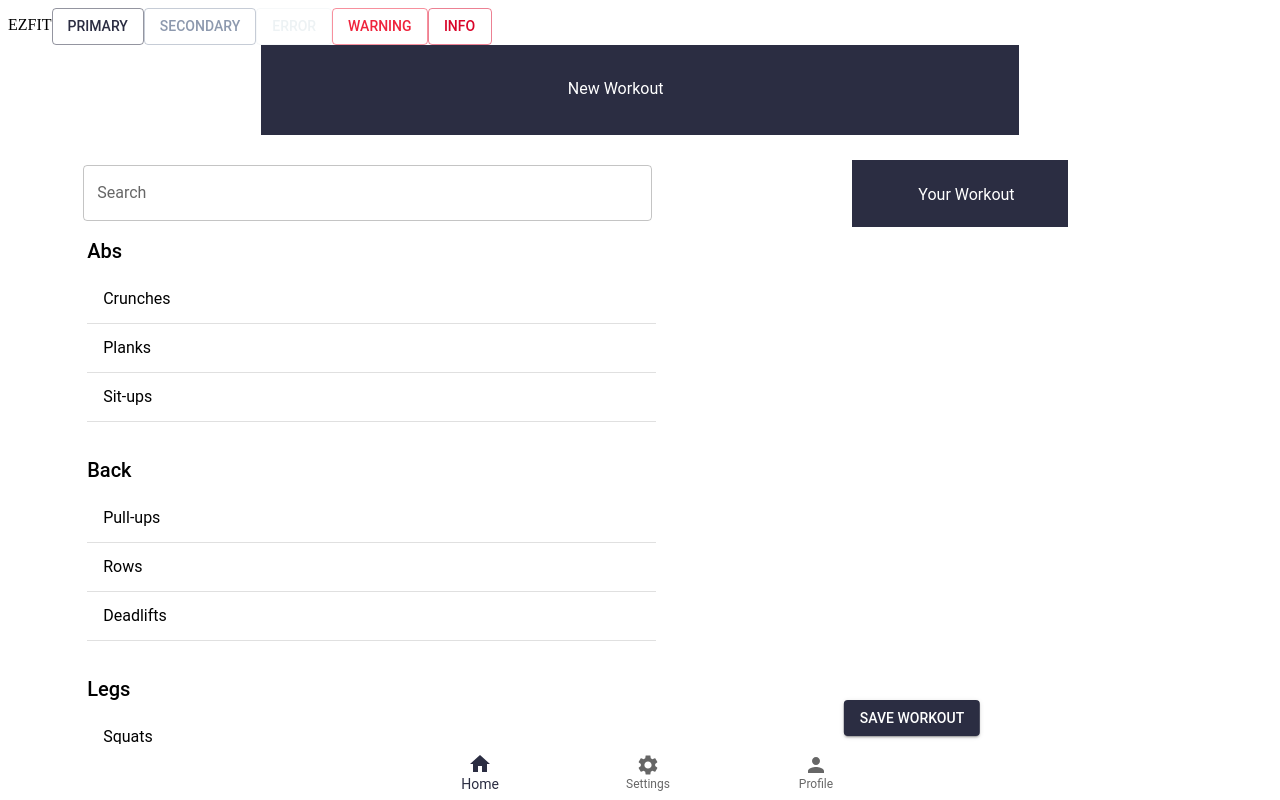
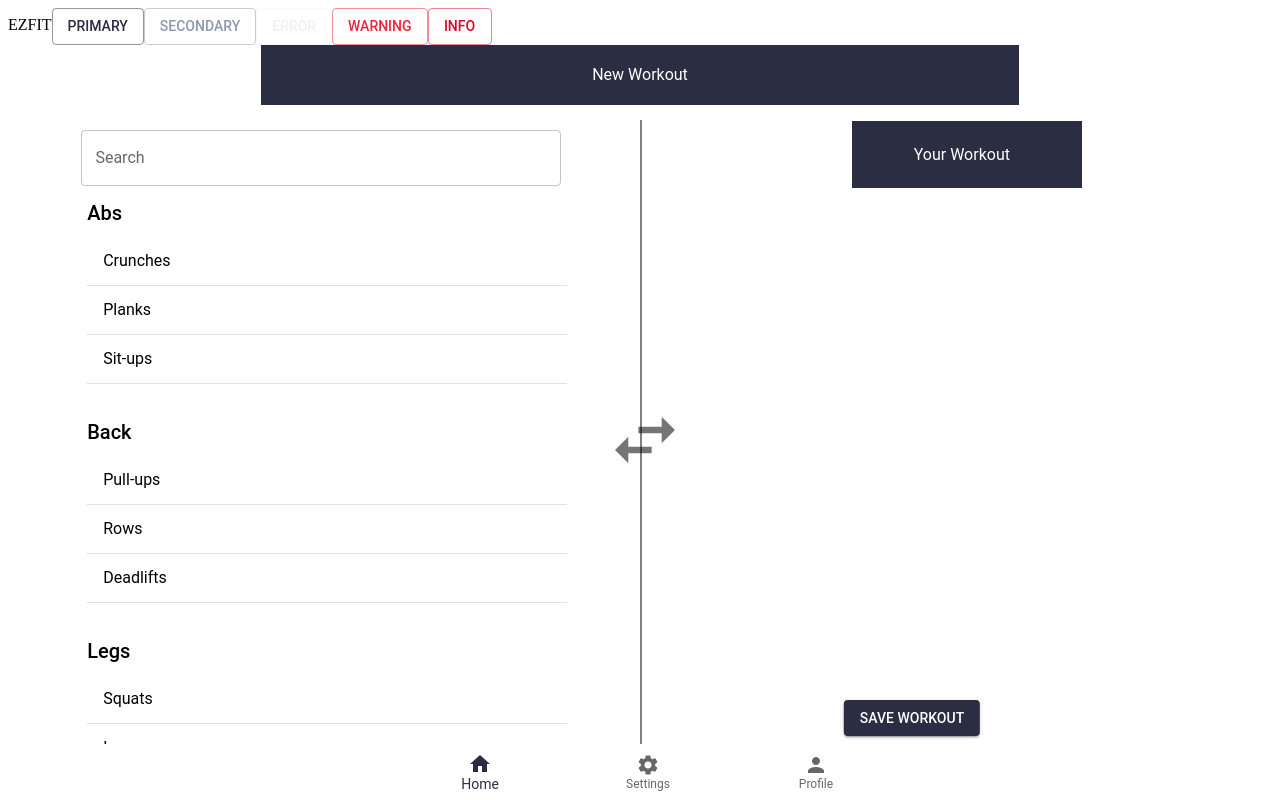
Before and after one commit to joshchyeonlee/EZFit, a React (Create React App) app: page / in a window 1280 px wide. Built offline with nearby package versions, Linux system fonts and the light colour scheme.

Commit message:
feat: fix styling

```diff
--- a/src/workout/NewWorkout.tsx
+++ b/src/workout/NewWorkout.tsx
@@ -1,18 +1,16 @@
 import * as React from 'react'
 import { useState } from 'react'
-import Button from '@mui/material/Button'
-import TextField from '@mui/material/TextField'
-import List from '@mui/material/List'
-import ListItem from '@mui/material/ListItem'
-import ListItemText from '@mui/material/ListItemText'
-import Divider from '@mui/material/Divider'
-import BottomNavigation from '@mui/material/BottomNavigation'
-import BottomNavigationAction from '@mui/material/BottomNavigationAction'
 import HomeIcon from '@mui/icons-material/Home'
 import SettingsIcon from '@mui/icons-material/Settings'
 import PersonIcon from '@mui/icons-material/Person'
-import { Box, Typography } from '@mui/material'
+import DeleteIcon from '@mui/icons-material/Delete';
+import { Box, Typography, Button, TextField, List, ListItem, ListItemText, Divider, BottomNavigation, BottomNavigationAction, IconButton } from '@mui/material'
+import { SwapHoriz } from '@mui/icons-material'
 
+interface Workout {
+    name: string;
+    index: number;
+}
 
 const categories: { name: string; exercises: string[] }[] = [
     { name: 'Abs', exercises: ['Crunches', 'Planks', 'Sit-ups'] },
@@ -23,7 +21,7 @@ const categories: { name: string; exercises: string[] }[] = [
 
 const NewWorkout = (): JSX.Element => {
     const [search, setSearch] = useState<string>('')
-    const [workout, setWorkout] = useState<string[]>([])
+    const [workout, setWorkout] = useState<Workout[]>([]);
     const [value, setValue] = useState<number>(0)
 
     const handleSearchChange = (event: React.ChangeEvent<HTMLInputElement>): void => {
@@ -31,7 +29,17 @@ const NewWorkout = (): JSX.Element => {
     }
 
     const handleAddExercise = (exercise: string): void => {
-        setWorkout([...workout, exercise])
+        const nextIndex = Math.max(...workout.map((item) => item.index), -1) + 1;
+        setWorkout([...workout, { name: exercise, index: nextIndex }]);
+        console.log({ name: exercise, index: nextIndex })
+        console.log(workout)
+
+    }
+
+    const handleRemoveExercise = (exerciseToRemove: string, indexToRemove: number): void => {
+        setWorkout(workout.filter((exercise) => !(exercise.name === exerciseToRemove && exercise.index === indexToRemove))
+            .map((exercise, index) => ({ ...exercise, index })));
+        console.log(exerciseToRemove, indexToRemove)
     }
 
     const handleSaveWorkout = (): void => {
@@ -56,13 +64,11 @@ const NewWorkout = (): JSX.Element => {
                     marginLeft: '20%',
                     marginRight: '20%'
                 }}>
-                <div style={{ marginTop: '2%', marginLeft: '40%', height: '5vh' }}>
-                    <Typography style={{ color: 'white' }} >New Workout</Typography>
-                </div>
+                <Typography style={{ textAlign: "center", color: 'white' }} >New Workout</Typography>
             </Box>
 
             <div style={{ display: 'flex', overflowX: 'hidden', height: '80vh', zIndex: 0 }}>
-                <div style={{ flexBasis: '50%', overflowY: 'auto', zIndex: 0, marginLeft: '5%' }}>
+                <div style={{ flexBasis: '50%', overflowY: 'auto', zIndex: 0, marginLeft: '5%', marginRight: '5%', maxWidth: '40.5%' }}>
                     <TextField
                         label="Search"
                         variant="outlined"
@@ -83,7 +89,7 @@ const NewWorkout = (): JSX.Element => {
                                         <Typography variant="h6">{category.name}</Typography>
                                         <List>
                                             {category.exercises.map((exercise, index) => (
-                                                <React.Fragment key={exercise}>
+                                                <React.Fragment key={index}>
                                                     <ListItem key={exercise} button onClick={() => handleAddExercise(exercise)}>
                                                         <ListItemText primary={`${exercise}`} />
                                                     </ListItem>
@@ -97,39 +103,41 @@ const NewWorkout = (): JSX.Element => {
                     </List>
 
                 </div>
-                <div style={{ flexBasis: '50%', overflowY: 'auto', zIndex: 0, marginTop: '2%' }}>
+                <div style={{ display: 'flex', flexDirection: 'column', alignItems: 'center' }}>
+                    <div>
+                        <div style={{ width: '2px', backgroundColor: 'gray', position: 'absolute', top: '15%', bottom: 0, left: '50%' }}></div> {/* Vertical Divider */}
+                        <SwapHoriz fontSize="large" color="action" style={{ fontSize: '5rem', position: 'absolute', top: '50%', left: '47.3%' }} />
+                    </div>
+                </div>
+
+                <div style={{ flexBasis: '50%', overflowY: 'auto', zIndex: 0, marginTop: '1.3%', marginLeft: '2%' }}>
                     <Box
                         sx={{
                             bgcolor: '#2B2D42',
                             border: '2px solid #2B2D42',
                             padding: 2,
                             marginLeft: '30%',
-                            marginRight: '5%',
-                            width: '30%',
+                            width: '25%',
                             display: 'flex',
                             alignContent: 'center',
                             alignItems: 'center',
-                            height: '5%'
+                            height: '5%',
+                            paddingLeft: '10%'
                         }}>
-                        <div style={{
-                            marginTop: '2%',
-                            display: 'flex',
-                            marginLeft: '27%',
-                            alignContent: 'center',
-                            alignItems: 'center',
-                            height: '5vh'
-                        }}>
-                            <Typography style={{ color: 'white' }} >Your Workout</Typography>
-                        </div>
+                        <Typography style={{ textAlign: 'center', color: 'white' }} >Your Workout</Typography>
                     </Box>
-                    <List>
+                    <List style={{ marginTop: '6.2%' }}>
                         {workout.map((exercise, index) => (
-                            <React.Fragment key={exercise}>
-                                <ListItem>
+                            <React.Fragment key={(exercise.name, exercise.index)}>
+                                <ListItem sx={{ padding: '0.6%', height: '1%' }}>
                                     <ListItemText
-                                        primary={`${index + 1}: ${exercise}`} // add index as a prefix
+                                        primary={`${exercise.index + 1}: ${exercise.name}`} // add index as a prefix
                                     />
+                                    <IconButton onClick={() => handleRemoveExercise(exercise.name, exercise.index)}>
+                                        <DeleteIcon style={{ marginLeft: 'auto' }} />
+                                    </IconButton>
                                 </ListItem>
+                                <Divider />
                             </React.Fragment>
                         ))}
                     </List>
```
Also changed, not shown: 2 other files (tests, documents, lock files or other folders).
